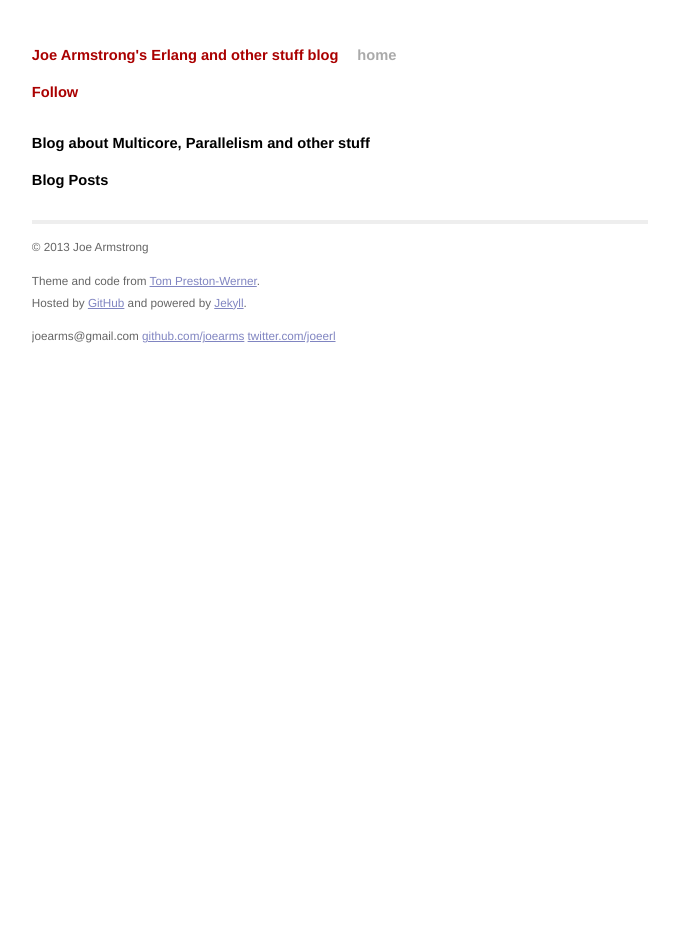
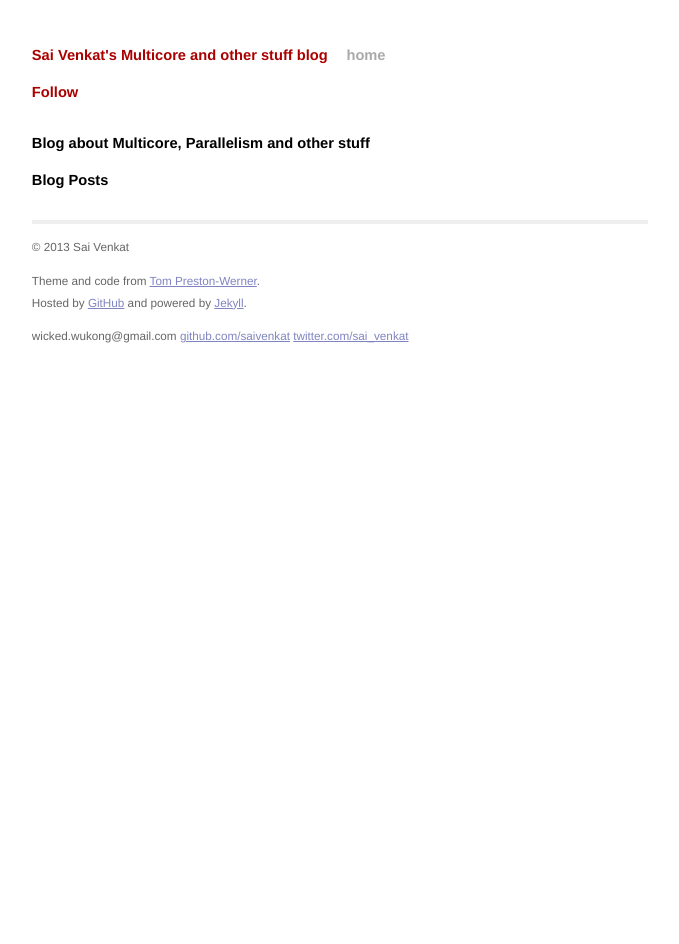
Before and after one commit to saivenkat/saivenkat.github.com, a Jekyll site: the page built from index.html, in a window 1280 px wide. Shown: the whole page, without its empty margins (300-979 px from the left). Built offline with Jekyll 4.4.1, drawn with Linux system fonts in a browser that asks for light colours; Markdown is read by kramdown in place of the engine named in the settings; comment, search, counter and statistics services are not loaded.

Commit message:
Changing over to my name

```diff
--- a/_layouts/default.html
+++ b/_layouts/default.html
@@ -6,7 +6,7 @@
 
    <title>{{ page.title }}</title>
 
-   <meta name="author" content="Joe Armstrong" />
+   <meta name="author" content="Sai Venkat" />
 
    <!-- syntax highlighting CSS -->
    <link rel="stylesheet" href="/css/syntax.css" type="text/css" />
@@ -27,10 +27,10 @@
 
   <div class="site">
     <div class="title">
-      <a href="/">Joe Armstrong's Erlang and other stuff blog</a>
+      <a href="/">Sai Venkat's Multicore and other stuff blog</a>
       <a class="extra" href="/">home</a>
       <p>
-	<a href="https://twitter.com/joeerl" class="twitter-follow-button"
+	<a href="https://twitter.com/sai_venkat" class="twitter-follow-button"
 	   data-show-count="false" data-show-screen-name="false">Follow</a>
 	<script>!function(d,s,id){var js,fjs=d.getElementsByTagName(s)[0];if(!d.getElementById(id)){js=d.createElement(s);js.id=id;js.src="//platform.twitter.com/widgets.js";fjs.parentNode.insertBefore(js,fjs);}}(document,"script","twitter-wjs");</script>
       </p>
@@ -38,30 +38,10 @@
 
     {{ content }}
 
-    {% if page.comments %}
-    <div id="disqus_thread"></div>
-    <script type="text/javascript">
-      /* * * CONFIGURATION VARIABLES: EDIT BEFORE PASTING INTO YOUR WEBPAGE * * */
-      var disqus_shortname = 'joearmstrongsblog'; // required: replace example with your forum shortname
-
-        /* * * DON'T EDIT BELOW THIS LINE * * */
-        (function() {
-            var dsq = document.createElement('script'); dsq.type = 'text/javascript'; dsq.async = true;
-            dsq.src = '//' + disqus_shortname + '.disqus.com/embed.js';
-            (document.getElementsByTagName('head')[0] || document.getElementsByTagName('body')[0]).appendChild(dsq);
-        })();
-    </script>
-
-    <noscript>Please enable JavaScript to view the <a href="http://disqus.com/?ref_noscript">comments powered by Disqus.</a></noscript>
-    <a href="http://disqus.com" class="dsq-brlink">comments powered by <span class="logo-disqus">Disqus</span></a>
-    {% endif %}
-
-
-
     <div class="footer">
       <div class="contact">
 	<p>
-	  &copy; 2013 Joe Armstrong
+	  &copy; 2013 Sai Venkat
 	</p>
 	<p>
 	  Theme and code from <a href="https://github.com/mojombo">Tom
@@ -71,8 +51,8 @@
 	  href="https://github.com/mojombo/jekyll">Jekyll</a>.
 	</p>
 	<p>
-	  joearms@gmail.com <a href="http://github.com/joearms/">github.com/joearms</a>
-	  <a href="http://twitter.com/joeerl/">twitter.com/joeerl</a>
+	  wicked.wukong@gmail.com <a href="http://github.com/saivenkat/">github.com/saivenkat</a>
+	  <a href="http://twitter.com/sai_venkat/">twitter.com/sai_venkat</a>
 	</p>
       </div>
     </div>
```
